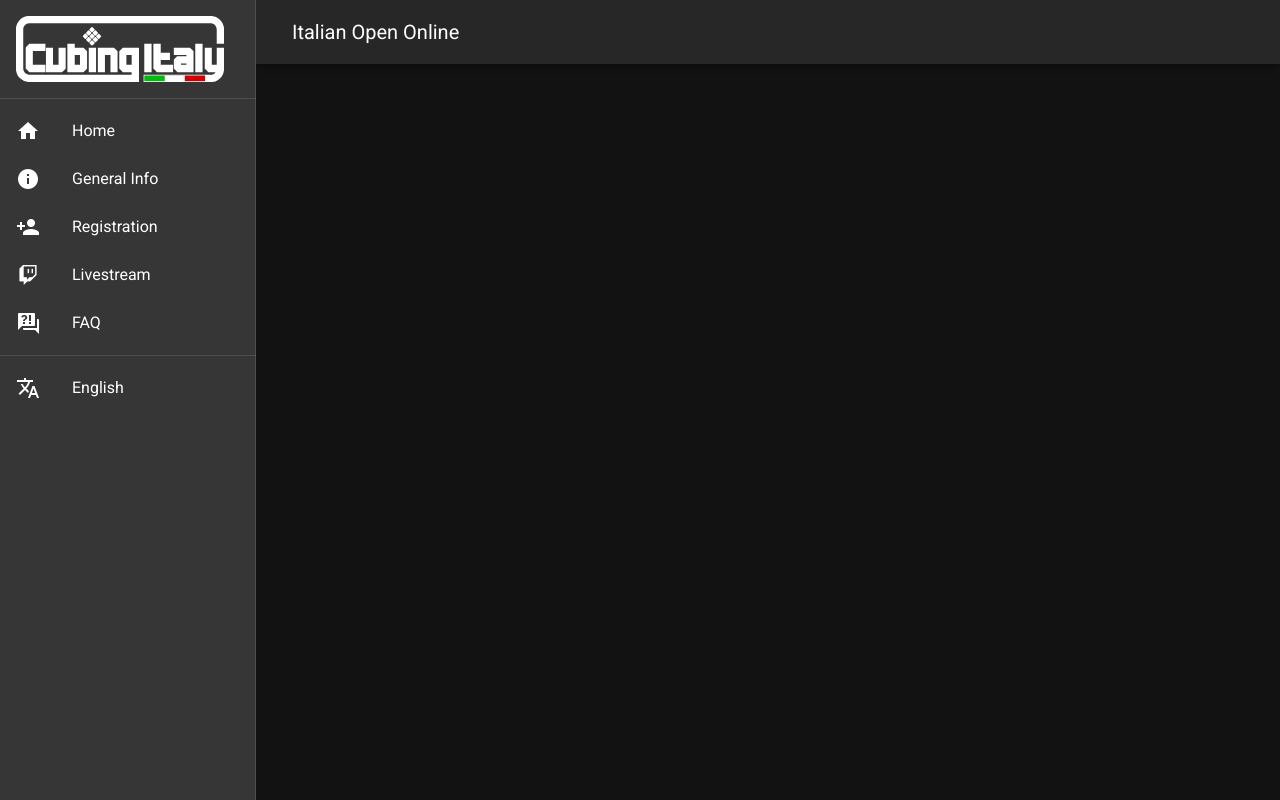
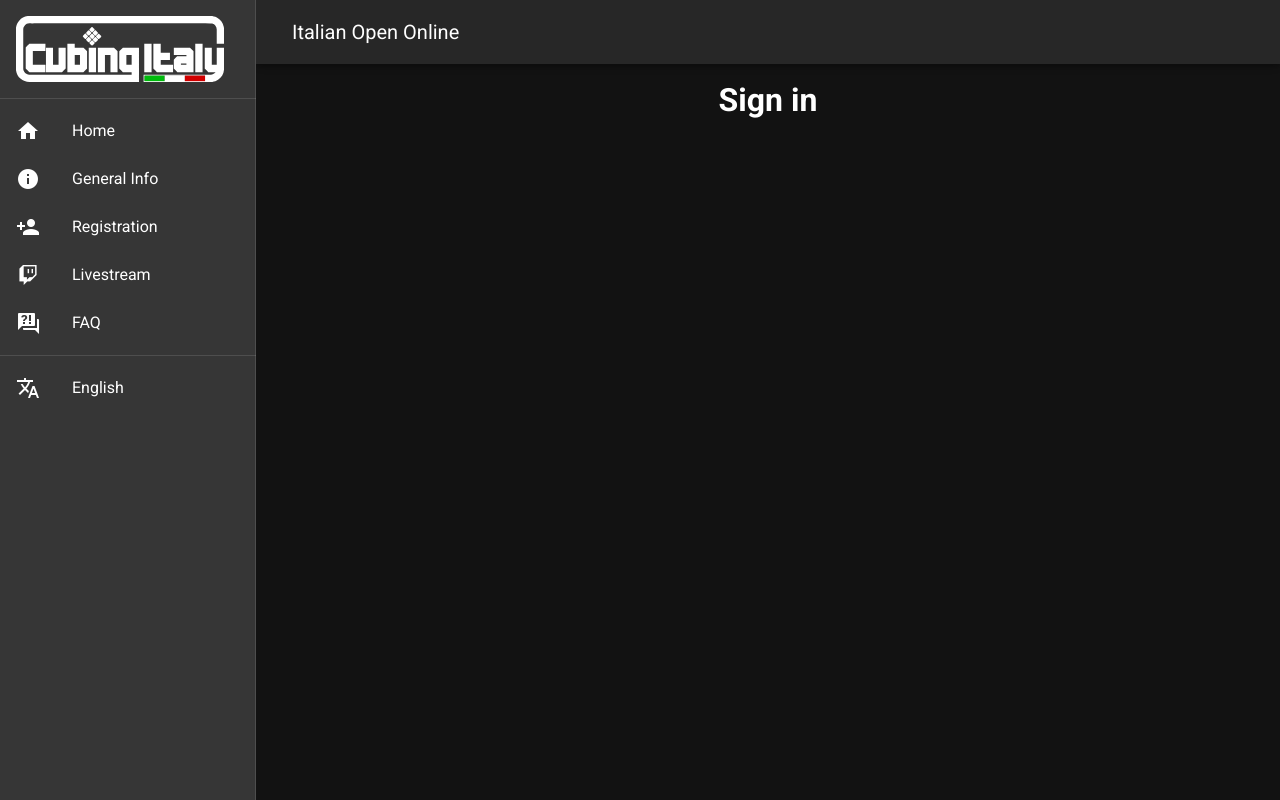
Before and after one commit to MatteoColombo/ioonline, a Nuxt app: page /login in a window 1280 px wide. Built offline with nearby package versions, Linux system fonts and the light colour scheme.

Commit message:
Fix images, add blank pages

```diff
--- a/layouts/default.vue
+++ b/layouts/default.vue
@@ -7,7 +7,7 @@
       app
       :permanent="!$vuetify.breakpoint.xsOnly"
     >
-      <v-img class="ma-4 mr-8"  aspect-ratio="3.1582" src="/logo-xl.svg"></v-img>
+      <v-img class="ma-4 mr-8"  aspect-ratio="3.1531" src="/logo-xl.svg"></v-img>
 
       <v-divider></v-divider>
 
--- a/locales/en.json
+++ b/locales/en.json
@@ -17,7 +17,7 @@
     "live": {
         "channel": "gmhikaru",
         "title": "Livestream Schedule",
-        "desc": "The Italian Open Online 2021 will be entirely streamed on Cubing Italy's <a href='twitch.tv/cubingitaly' target='_blank'>Twitch</a> channel. Fast solves, games, interviews and much more!",
+        "desc": "The Italian Open Online 2021 will be entirely streamed on Cubing Italy's <a href='https://www.twitch.tv/cubingitaly' target='_blank'>Twitch channel</a>. Fast solves, games, interviews and much more!",
         "days": [
             {
                 "day": "Saturday, March 13th",
@@ -338,11 +338,15 @@
             }
         ]
     },
-    "submit": {
+    "compete": {
         "title": "Submit your results",
         "desc": ""
     },
-    "results": {
+    "login": {
+        "title": "Sign in",
+        "desc": ""
+    },
+    "standings": {
         "title": "Rankings",
         "desc": ""
     },
--- a/locales/it.json
+++ b/locales/it.json
@@ -17,7 +17,7 @@
     "live": {
         "channel": "gmhikaru",
         "title": "Programma della diretta",
-        "desc": "L'intero svolgimento dell'Italian Open Online 2021 sarà accompagnato da una diretta streaming su <a href='twitch.tv/cubingitaly' target='_blank'>Twitch</a>. Giochi a tema e non, interviste e due pomeriggi in compagnia vi attendono!",
+        "desc": "L'intero svolgimento dell'Italian Open Online 2021 sarà accompagnato da una diretta streaming su <a href='https://www.twitch.tv/cubingitaly' target='_blank'>Twitch</a>. Giochi a tema e non, interviste e due pomeriggi in compagnia vi attendono!",
         "days": [
             {
                 "day": "Sabato 13 Marzo",
@@ -338,11 +338,15 @@
             }
         ]
     },
-    "submit": {
-        "title": "Invia risultati",
+    "compete": {
+        "title": "Partecipa",
         "desc": ""
     },
-    "results": {
+    "login": {
+        "title": "Accedi",
+        "desc": ""
+    },
+    "standings": {
         "title": "Classifiche",
         "desc": ""
     },
--- a/pages/classifiche.vue
+++ b/pages/classifiche.vue
@@ -2,8 +2,8 @@
   <v-row justify="center" align="center">
     <v-col cols="12" sm="10" xl="8">
       <template>
-        <h1 id="schedule" class="text-center">{{ $t("results.title") }}</h1>
-        <p class="text-center">{{ $t("results.desc") }}</p>
+        <h1 id="schedule" class="text-center">{{ $t("standings.title") }}</h1>
+        <p class="text-center">{{ $t("standings.desc") }}</p>
       </template>
     </v-col>
   </v-row>
@@ -13,7 +13,7 @@
 export default {
   head() {
     return {
-      title: this.$t("results.title"),
+      title: this.$t("standings.title"),
     };
   },
 };
--- a/pages/diretta-streaming.vue
+++ b/pages/diretta-streaming.vue
@@ -3,7 +3,7 @@
     <v-col cols="12" sm="10" xl="8">
       <div class="container">
         <iframe
-          src="https://player.twitch.tv/?channel=cubingitalyu&parent=ioonline.cubingitaly.org&muted=true&autoplay=true"
+          src="https://player.twitch.tv/?channel=cubingitalyu&parent=online.cubingitaly.org&muted=true&autoplay=true"
           class="responsive-iframe"
           allowfullscreen="true"
         >
--- a/pages/index.vue
+++ b/pages/index.vue
@@ -2,7 +2,7 @@
   <v-row justify="center" align="center">
     <v-col cols="12" sm="10" xl="8">
       <template>
-        <v-img class="intro" aspect-ratio="2.52" src="/ioo-logo.svg" />
+        <v-img class="intro" aspect-ratio="2.5293" src="/ioo-logo.svg" />
 
         <h3 class="text-center">{{ $t("home.desc") }}</h3>
         <p class="text-center">{{ $t("home.subdesc") }}</p>
--- /dev/null
+++ b/pages/login.vue
@@ -0,0 +1,20 @@
+<template>
+  <v-row justify="center" align="center">
+    <v-col cols="12" sm="10" xl="8">
+      <template>
+        <h1 id="schedule" class="text-center">{{ $t("login.title") }}</h1>
+        <p class="text-center">{{ $t("login.desc") }}</p>
+      </template>
+    </v-col>
+  </v-row>
+</template>
+
+<script>
+export default {
+  head() {
+    return {
+      title: this.$t("login.title"),
+    };
+  },
+};
+</script>
```
